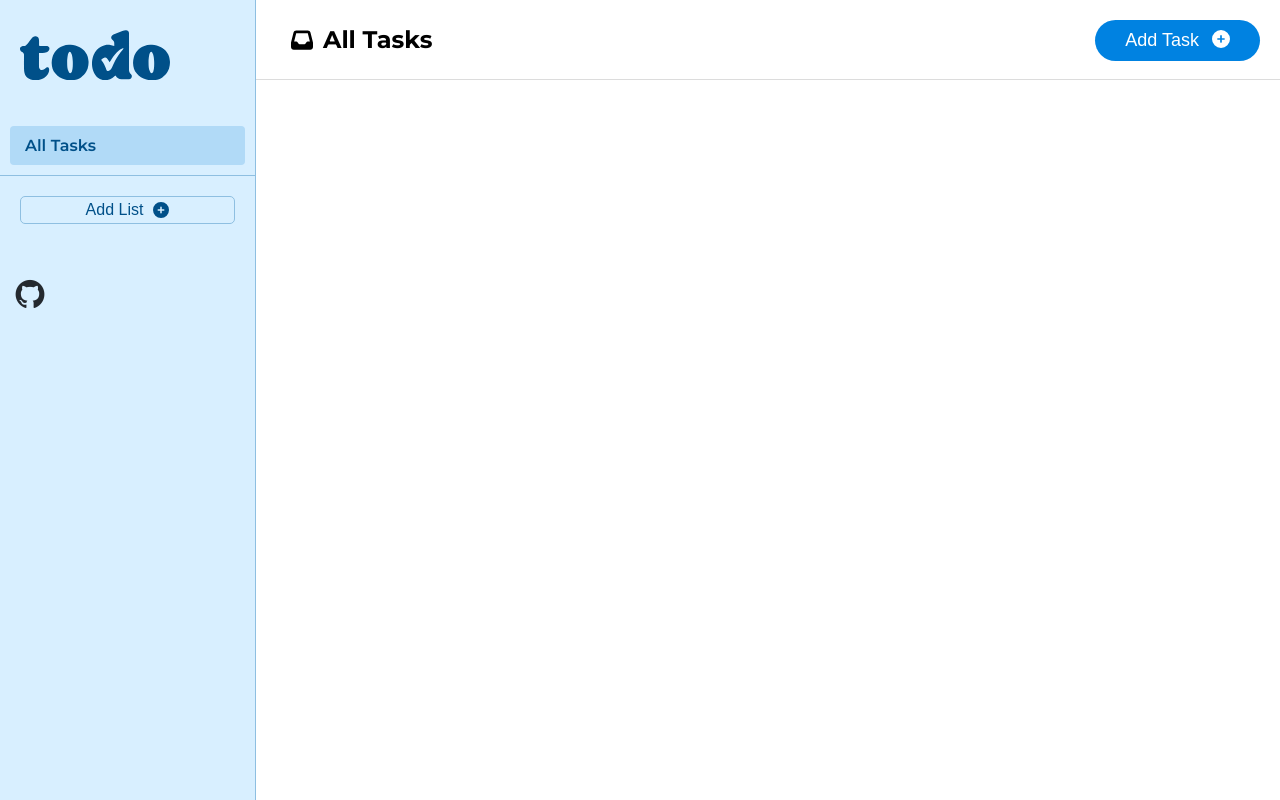
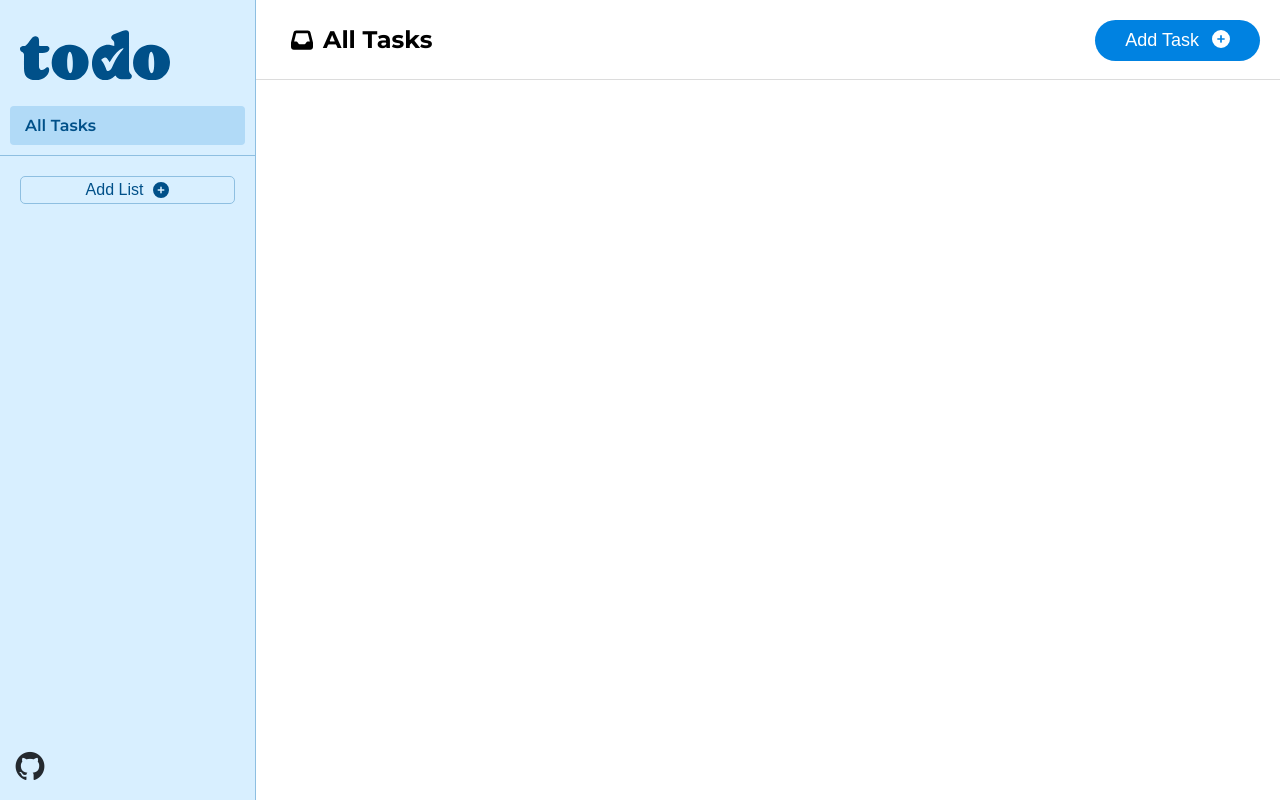
Before and after one commit to kysch13/odin-todo-list, a website built with webpack: page src/template.html in a window 1280 px wide. Built offline with nearby package versions, Linux system fonts and the light colour scheme.

Commit message:
Adjust sidebar styling

```diff
--- a/src/styles.css
+++ b/src/styles.css
@@ -15,6 +15,10 @@
 body {
     margin: 0;
     font-family: "Montserrat", sans-serif;
+}
+
+h1 {
+    margin-bottom: 0;
 }
 
 .logo {
@@ -40,7 +44,11 @@ body {
     background: var(--sidebar-bg);
     overflow: scroll;
     border-right: 1px solid #8ebfe1;
+    display: flex;
+    flex-direction: column;
+    justify-content: space-between;
 }
+
 
 #all-tasks {
     padding: 10px 15px;
--- a/src/template.html
+++ b/src/template.html
@@ -8,6 +8,7 @@
 <body>
     <div id="page-container">
         <section id="sidebar">
+            <div class="sidebar-main">
                 <div class="logo">
                     <h1>
                         <svg version="1.1" id="Layer_1" xmlns="http://www.w3.org/2000/svg" xmlns:xlink="http://www.w3.org/1999/xlink" x="0px" y="0px"
@@ -63,6 +64,8 @@
                     <div id="new-group-btn-cont"></div>
                     <ul id="group-list"></ul>
                 </div>
+            </div>
+
             <div id="github">
                 <a href="https://github.com/kysch13" target="_blank"><img src="./img/github-mark.png" width="30"></a>
             </div>
```
Lines whose indentation alone changed are shown as unchanged.
